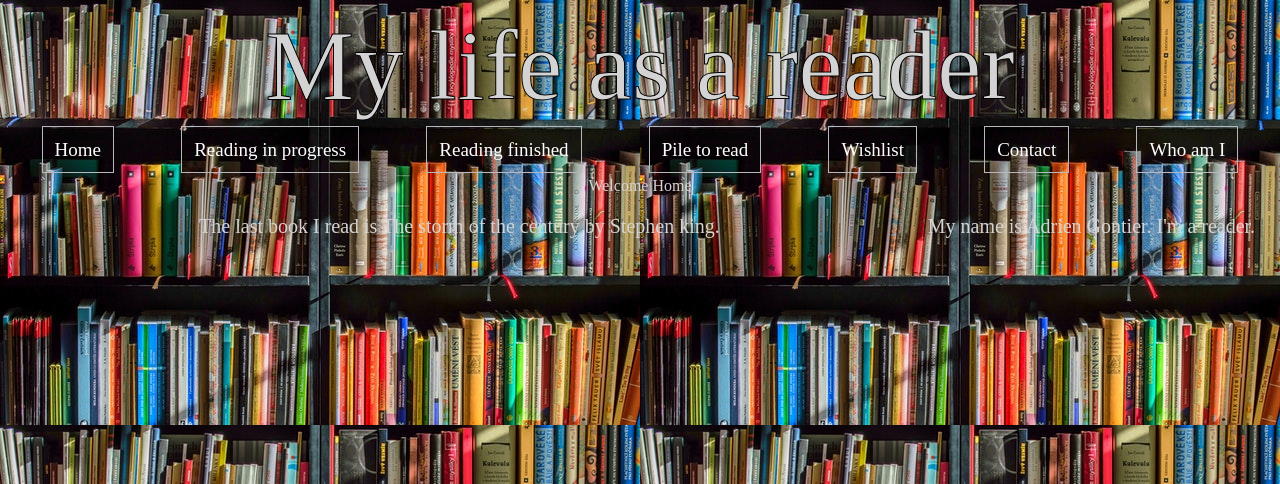
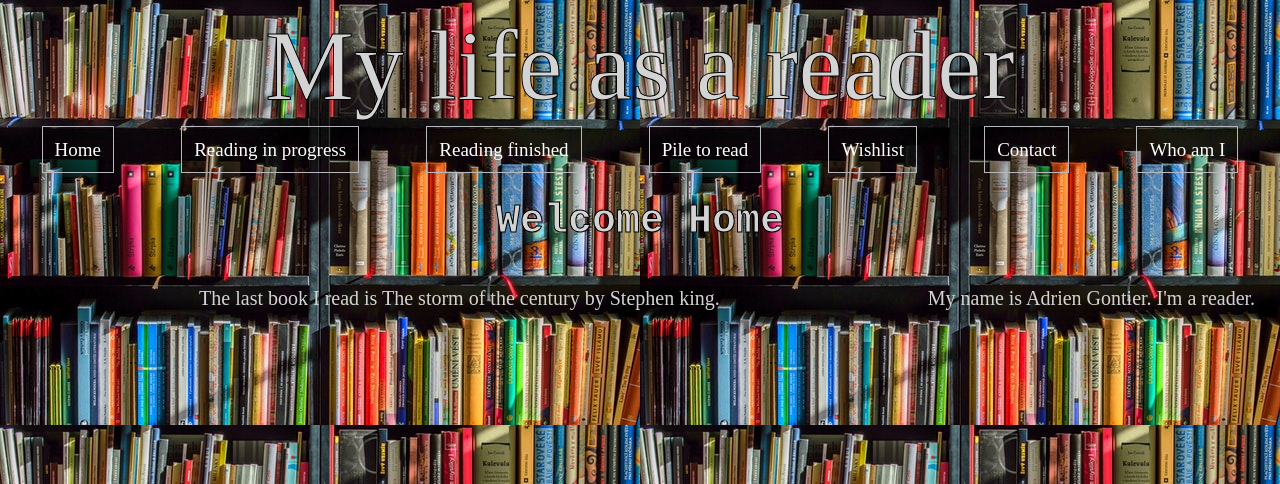
Before and after one commit to Adrien-Gontier/My-life-as-a-reader, a PHP site: page /index.html in a window 1280 px wide. Shown: the top 484 px of the page. Run offline with PHP 8.4, Linux system fonts and the light colour scheme.

Commit message:
Update style.css
"h1" became ".page_title".
Color + line-height + font-weight + font-family : added.

```diff
--- a/style.css
+++ b/style.css
@@ -44,8 +44,11 @@ ul li a:hover {
   background-color: rgba(250, 236, 189, 0.842);
 }
 
-h1 {  /* Title of the page */
-  font-family: "Courier New", Courier, monospace;
+.page_title {  /* Title of the page */
+  color: lightgrey;
+  line-height: 90px;
+  font-family: 'Courier New', Courier, monospace;
+  font-weight: 550;
   font-size: 40px;
   -webkit-text-stroke: 1px black;
 }
```
